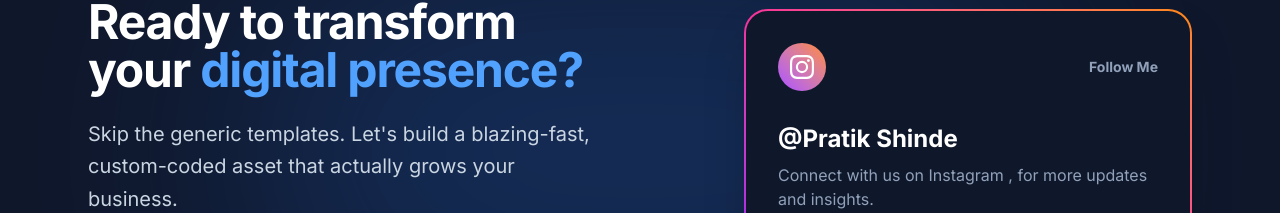
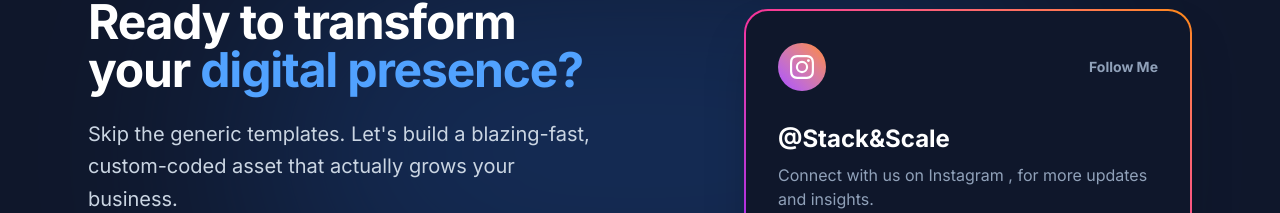
Before and after one commit to Pratik9984/stack-scale, a Next.js app: page / in a window 1280 px wide. Shown: the part 2641-2854 px from the top of the page. Built offline with nearby package versions, Linux system fonts and the light colour scheme.

Commit message:
Update Instagram handle from @Pratik Shinde to @Stack&Scale

```diff
--- a/app/page.tsx
+++ b/app/page.tsx
@@ -251,7 +251,7 @@ export default function Home() {
                     </div>
                     <span className="text-sm font-bold text-slate-400 group-hover:text-white transition-colors">Follow Me</span>
                   </div>
-                  <h3 className="text-2xl font-bold text-white mb-2">@Pratik Shinde</h3>
+                  <h3 className="text-2xl font-bold text-white mb-2">@Stack&Scale</h3>
                   <p className="text-slate-400 mb-6">Connect with us on Instagram , for more updates and insights. </p>
                   <div className="flex items-center text-pink-400 font-semibold group-hover:translate-x-2 transition-transform">
                     Connect on Instagram
```
